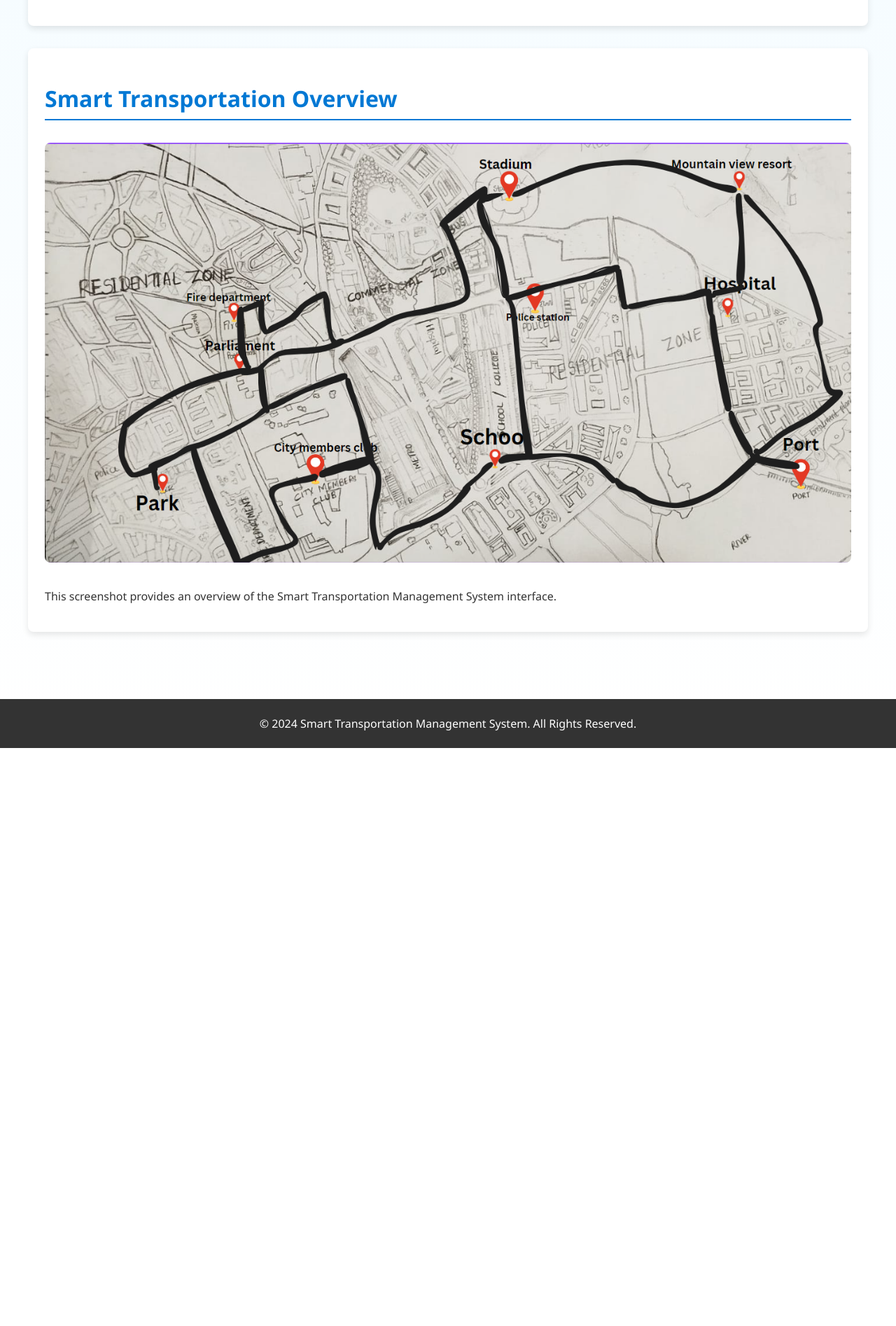
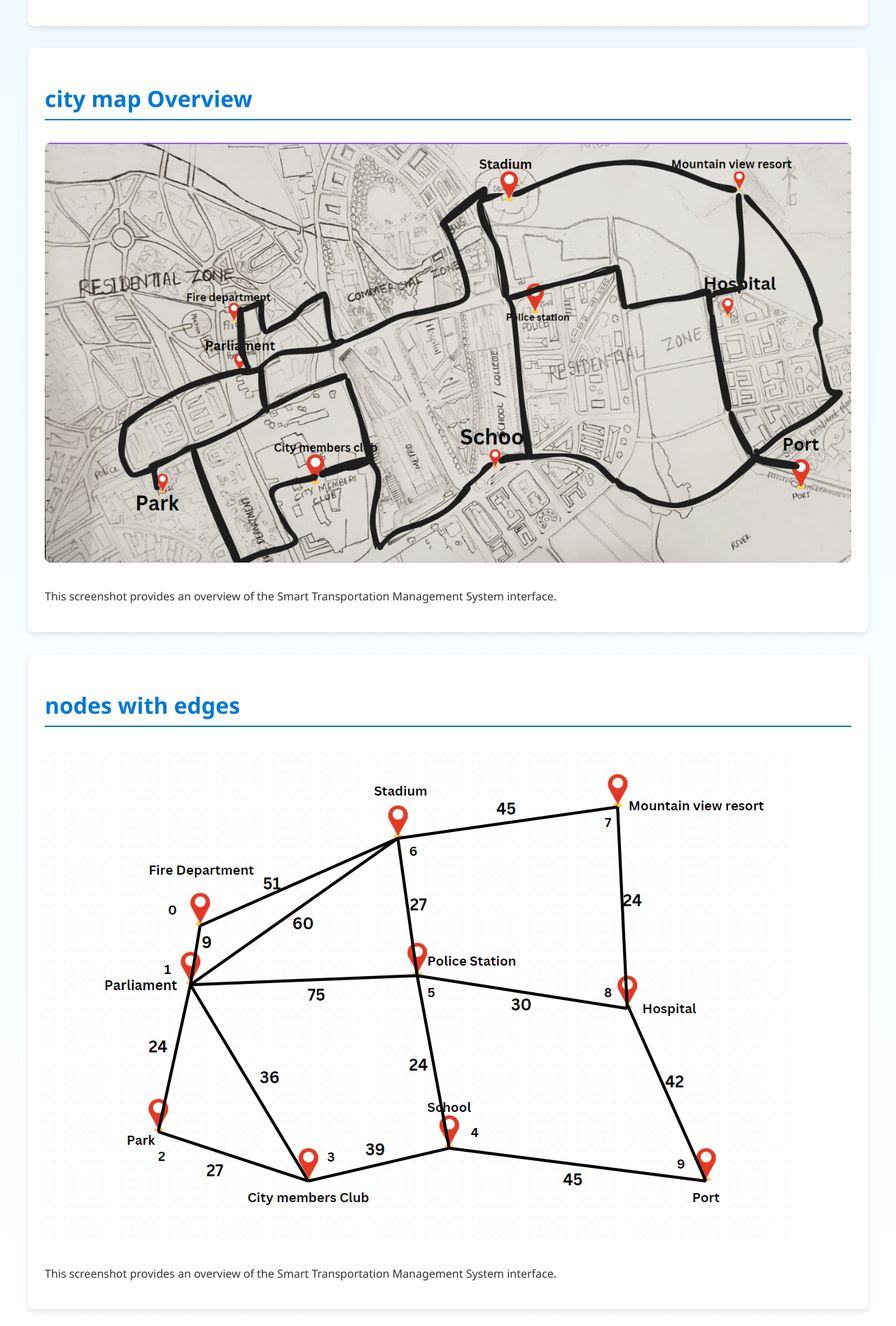
Before and after one commit to AdityaKadwadkar/business-case-, a plain HTML site: page index.html in a window 1280 px wide. Shown: the part 1905-3800 px from the top of the page at 70% size. Before the commit the page ends 2974 px from the top, so only its background shows below. Drawn offline with Linux system fonts and the light colour scheme.

Commit message:
Update index.html

```diff
--- a/index.html
+++ b/index.html
@@ -129,8 +129,15 @@
             </ul>
         </section>
         <section class="section">
-    <h2>Smart Transportation Overview</h2>
+    <h2>city map Overview</h2>
     <img src="Images/Screenshot 2024-12-29 182909.png"
+         alt="Screenshot of Smart Transportation System"
+         style="max-width: 100%; height: auto; border-radius: 8px; margin: 1rem 0;">
+    <p>This screenshot provides an overview of the Smart Transportation Management System interface.</p>
+</section>
+        <section class="section">
+    <h2>nodes with edges</h2>
+    <img src="Images/Screenshot 2024-12-29 184918.png"
          alt="Screenshot of Smart Transportation System"
          style="max-width: 100%; height: auto; border-radius: 8px; margin: 1rem 0;">
     <p>This screenshot provides an overview of the Smart Transportation Management System interface.</p>
```
